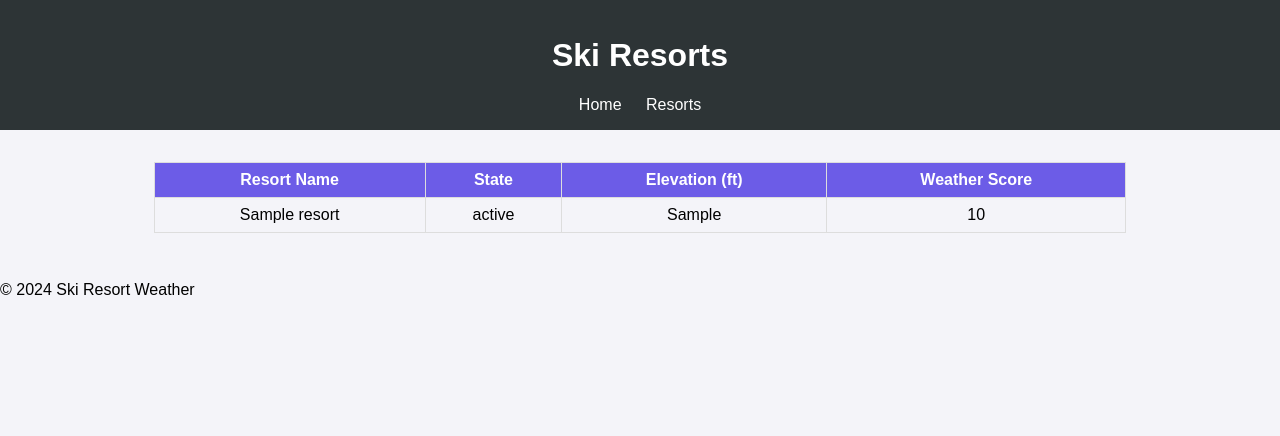
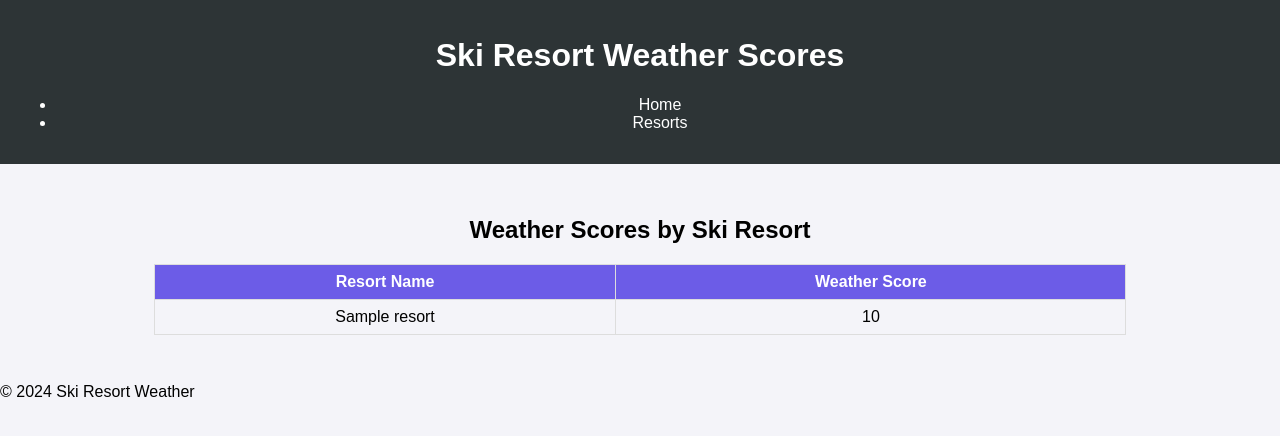
Before and after one commit to quinncahill/Ski-Recommender, a Flask app: template templates/resorts.html in a window 1280 px wide. Shown: the top 436 px of the page. Run offline with Flask 3, Linux system fonts and the light colour scheme; the template is opened without the code that fills it: most values are stand-ins (such as "Sample title", 1, 10 or a date in 2020); parts of the project's set-up code (start-up, migrations or seed data) failed here and were passed over.

Commit message:
updating html to actually function + score to round so there isnt a million decimal places

```diff
--- a/DataGathering.py
+++ b/DataGathering.py
@@ -137,6 +137,7 @@ def addScoreToResorts(resort):
     temperature = getTemperature(resort)
     print(precipitation)
     score = computeWeatherScore(precipitation, temperature, windSpeed)
+    score = round(score, 2)
     #print(score)
     resort["score"] = score
 
--- a/app.py
+++ b/app.py
@@ -12,7 +12,9 @@ def home():
 @app.route('/resorts')
 def get_resorts():
     resorts = get_ski_resorts_with_scores()
-    return jsonify(resorts)  # Converts the list to JSON for the frontend
+    # Extract only the name and score for each resort
+    filtered_resorts = [{"name": resort["name"], "score": resort.get("score", "N/A")} for resort in resorts]
+    return jsonify(filtered_resorts)  # Sends only name and score to the frontend
 
 if __name__ == "__main__":
     app.run(debug=True)
--- a/templates/resorts.html
+++ b/templates/resorts.html
@@ -3,24 +3,26 @@
 <head>
     <meta charset="UTF-8">
     <meta name="viewport" content="width=device-width, initial-scale=1.0">
-    <link rel="stylesheet" href="/static/styles/main.css">
+    <link rel="stylesheet" href="{{ url_for('static', filename='styles/main.css') }}">
     <title>Resort Scores</title>
 </head>
 <body>
     <header>
-        <h1>Ski Resorts</h1>
+        <h1>Ski Resort Weather Scores</h1>
         <nav>
-            <a href="/">Home</a>
-            <a href="/resorts">Resorts</a>
+            <ul>
+                <li><a href="/">Home</a></li>
+                <li><a href="/resorts">Resorts</a></li>
+            </ul>
         </nav>
     </header>
+
     <main>
+        <h2>Weather Scores by Ski Resort</h2>
         <table>
             <thead>
                 <tr>
                     <th>Resort Name</th>
-                    <th>State</th>
-                    <th>Elevation (ft)</th>
                     <th>Weather Score</th>
                 </tr>
             </thead>
@@ -28,14 +30,13 @@
                 {% for resort in resorts %}
                 <tr>
                     <td>{{ resort.name }}</td>
-                    <td>{{ resort.state }}</td>
-                    <td>{{ resort.elevation_ft }}</td>
                     <td>{{ resort.score }}</td>
                 </tr>
                 {% endfor %}
             </tbody>
         </table>
     </main>
+
     <footer>
         <p>&copy; 2024 Ski Resort Weather</p>
     </footer>
```
